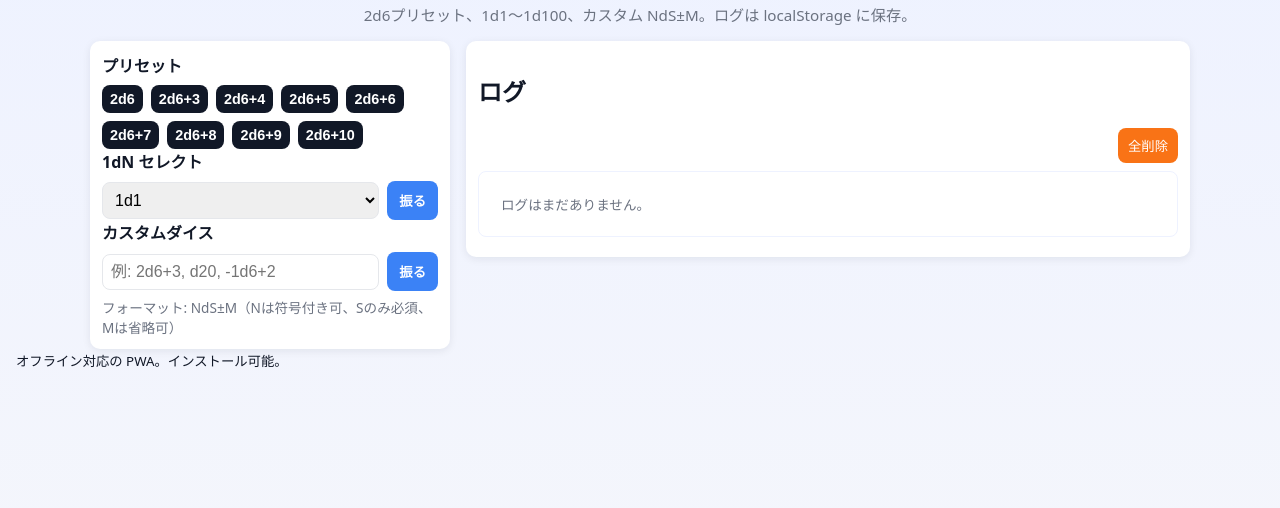
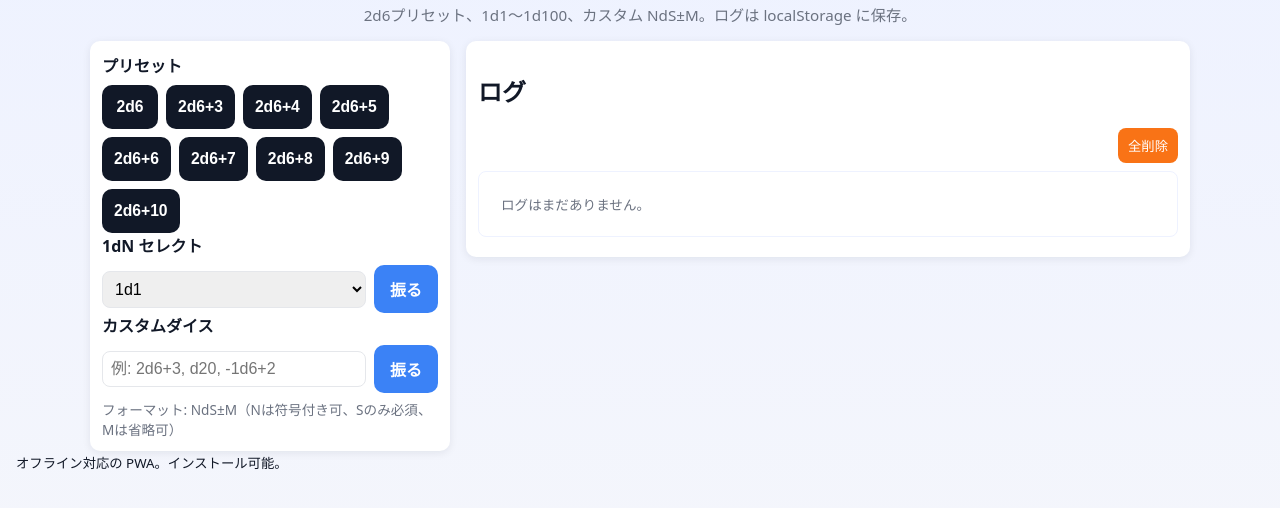
Before and after one commit to SHUU-123/dice2, a plain HTML site: page index.html in a window 1280 px wide. Shown: the part 68-576 px from the top of the page. Drawn offline with Linux system fonts and the light colour scheme.

Commit message:
Update styles.css
Updated button styles for better usability and consistency.

```diff
--- a/styles.css
+++ b/styles.css
@@ -47,18 +47,49 @@ main{
   flex-wrap:wrap;
   gap:8px;
 }
+/* プリセットボタンを押しやすく（タップターゲット >= 44-48px） */
 .grid button{
-  background:#111827;color:#fff;border:none;padding:8px 10px;border-radius:8px;cursor:pointer;
-  font-weight:600;
+  background:#111827;
+  color:#fff;
+  border:none;
+  padding:12px 14px;
+  border-radius:10px;
+  cursor:pointer;
+  font-weight:700;
+  font-size:1rem;
+  min-height:48px;
+  min-width:64px;
+  display:inline-flex;
+  align-items:center;
+  justify-content:center;
+  touch-action:manipulation;
 }
-.grid button.small{padding:6px 8px;font-size:0.9rem}
+
+/* small クラスも実用的なサイズに調整 */
+.grid button.small{
+  padding:10px 12px;
+  font-size:0.98rem;
+  min-height:44px;
+  min-width:56px;
+}
+
 .row{display:flex;gap:8px;align-items:center}
+/* セレクトやカスタムの「振る」ボタンを大きく */
 .row input, .row select{
   padding:8px;border-radius:8px;border:1px solid #e5e7eb;flex:1;
   font-size:1rem;
 }
 .row button{
-  background:var(--accent);border:none;color:#fff;padding:10px 12px;border-radius:8px;cursor:pointer;font-weight:700;
+  background:var(--accent);
+  border:none;
+  color:#fff;
+  padding:12px 16px;
+  border-radius:10px;
+  cursor:pointer;
+  font-weight:800;
+  font-size:1rem;
+  min-height:48px;
+  touch-action:manipulation;
 }
 
 .hint{color:var(--muted);font-size:0.85rem;margin-top:6px}
@@ -95,4 +126,7 @@ main{
 @media (max-width:920px){
   main{grid-template-columns:1fr; padding-bottom:40px}
   .log-meta{display:block;text-align:left;margin-top:6px}
+  /* モバイルではさらに横幅を取りやすくする */
+  .grid button, .grid button.small{ min-width:72px; }
+  .row button{ flex-shrink:0; }
 }
```
